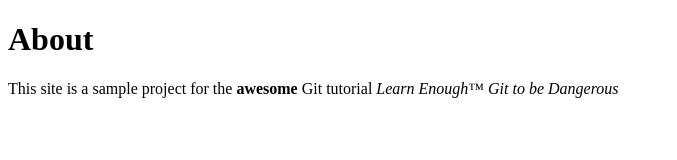
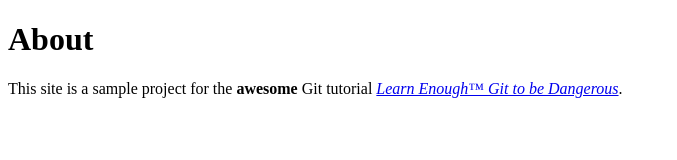
Before and after one commit to rube-ch/website, a plain HTML site: page about.html in a window 1280 px wide. Shown: the whole page, without its empty margins (0-677 px from the left). Drawn offline with Linux system fonts and the light colour scheme.

Commit message:
Add link to tutorial title

```diff
--- a/about.html
+++ b/about.html
@@ -7,7 +7,7 @@
     <h1>About</h1>
     <p>
       This site is a sample project for the <strong>awesome</strong> Git
-      tutorial <em>Learn Enough™ Git to be Dangerous</em>
+      tutorial <a href="http://learnenough.com/git-tutorial"><em>Learn Enough™ Git to be Dangerous</em></a>.
     </p>
   </body>
 </html>
```
